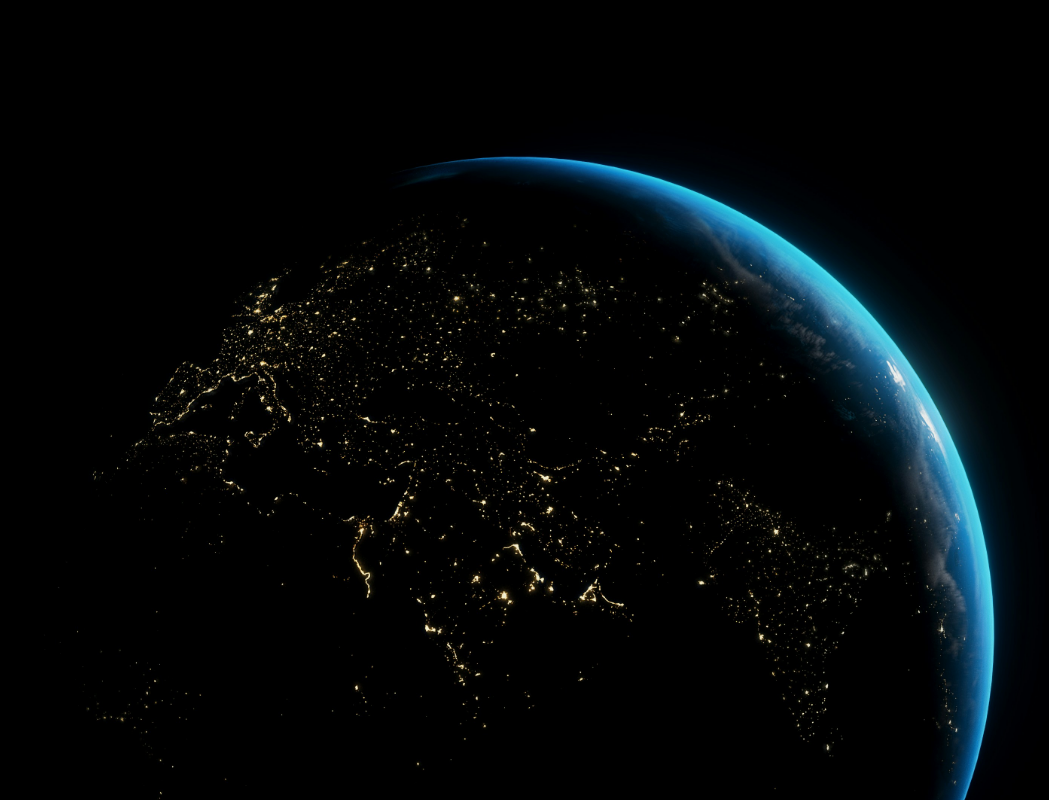
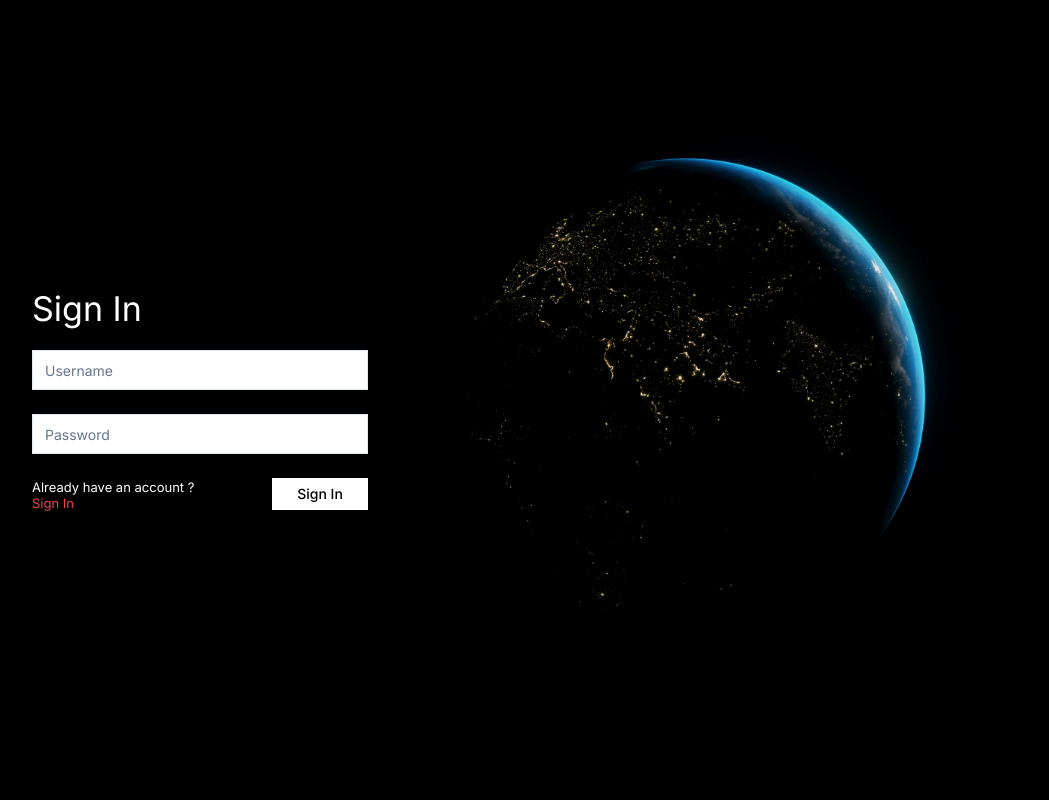
Before and after one commit to love-to-code108/acehack3.0-project, a React (Vite) app: page / in a window 1280 px wide. Shown: the top 800 px of the page, without its empty margins (120-1169 px from the left). Built offline with nearby package versions, Linux system fonts and the light colour scheme.

Commit message:
the sign in page is done

```diff
--- a/src/app.css
+++ b/src/app.css
@@ -15,7 +15,7 @@
     font-size: 21px;
 }
 
-.fong-13{
+.font-13{
     font-size: 13px;
 }
 
--- a/src/pages/login.jsx
+++ b/src/pages/login.jsx
@@ -1,42 +1,83 @@
 import "../app.css"
 import earthImg from "../assets/JPG/earthLightFromSpace.jpg"
+
+// CHADCN UI INPUTS
+import { Input } from "@/components/ui/input"
+import { Button } from "@/components/ui/button"
+
+
 
 
 export const UserLogin = () => {
     return (
-        <div className=" w-[100%] h-[100vh] bg-black">
-
-            {/* EARTH IMAGE */}
-            <img src={earthImg} alt="" />
+        <div className=" w-[100%] h-[100vh] bg-black flex justify-center items-center">
 
 
 
+
+            <div className=" font-inter flex flex-col items-start">
                 {/* THE SIGN IN HEADING */}
-            <div>
-                <h1>Sign In</h1>
+                <div className=" mb-4">
+                    <h1 className=" text-white font-34">Sign In</h1>
                 </div>
+
+
+
+
 
 
                 <div>
                     {/* THE USERNAME INPUT SECTION */}
+                    <div className=" mb-6">
+                        <Input className=" rounded-none font-inter w-[21rem]"
+                            placeholder="Username" />
+                    </div>
 
 
 
 
                     {/* THE PASSWORD INPUT SECTION */}
+                    <div className=" mb-6">
+                        <Input className=" rounded-none font-inter w-[21rem] "
+                            type="password"
+                            placeholder="Password" />
+                    </div>
+
                 </div>
 
 
 
-            <div>
-                {/* THE SIGN UP BUTTON */}
 
 
 
 
-                {/* ALREADY HAVE AN ACCOUNT SIGN IN  */}
 
 
+
+                <div className=" flex w-[100%] justify-between">
+
+                    {/* ALREADY HAVE AN ACCOUNT SIGN IN  */}
+                    <div className=" text-white font-13 ">
+                        <p>Already have an account ?</p>
+                            <p className=" text-red-500  relative bottom-1 hover:cursor-pointer">Sign In</p>
+                    </div>
+
+
+                    {/* THE SIGN UP BUTTON */}
+                    <div>
+                        <Button className=" bg-white text-black rounded-none font-inter
+                        h-[2rem] w-[6rem] hover:text-white hover:bg-black hover:border-2 hover:border-white ">Sign In</Button>
+                    </div>
+
+                </div>
+            </div>
+
+
+
+
+            {/* EARTH IMAGE */}
+            <div>
+                <img className=" w-[40rem]" src={earthImg} alt="" />
             </div>
         </div>
     )
```
Lines whose indentation alone changed are shown as unchanged.
